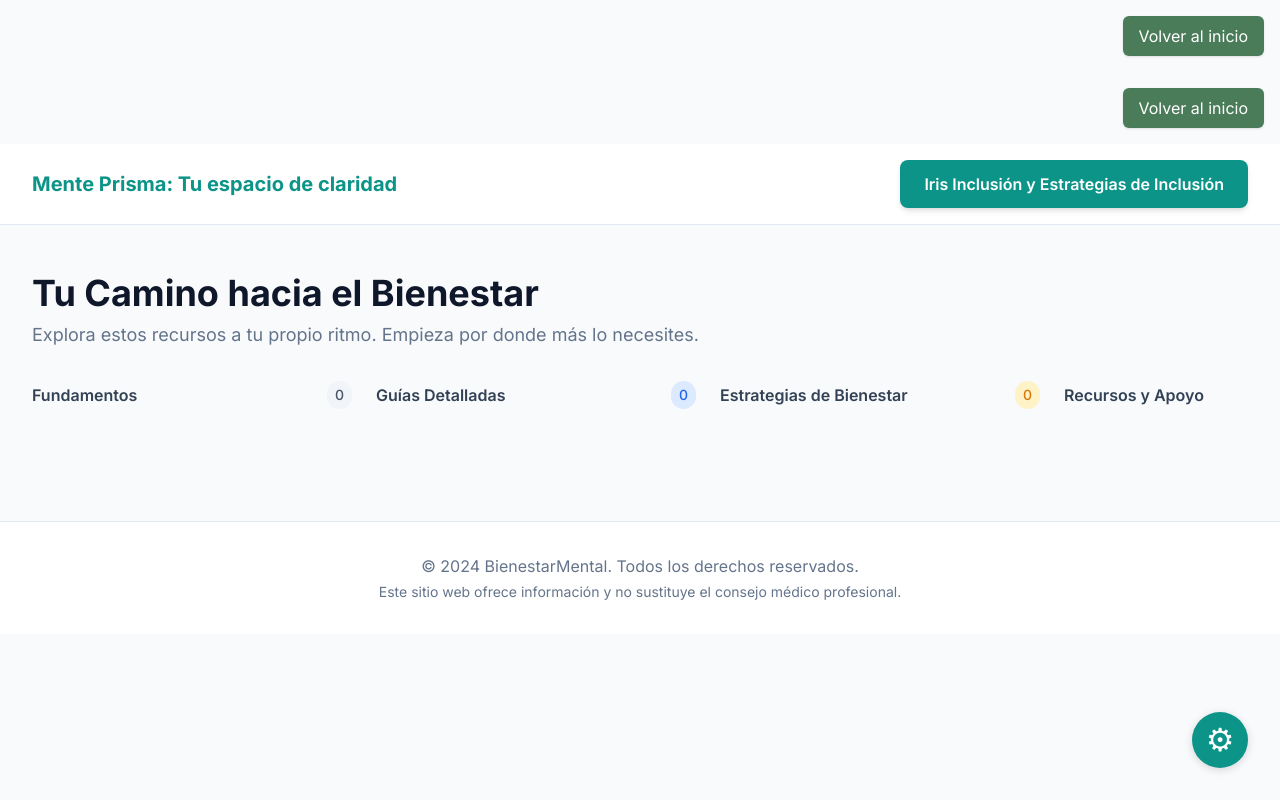
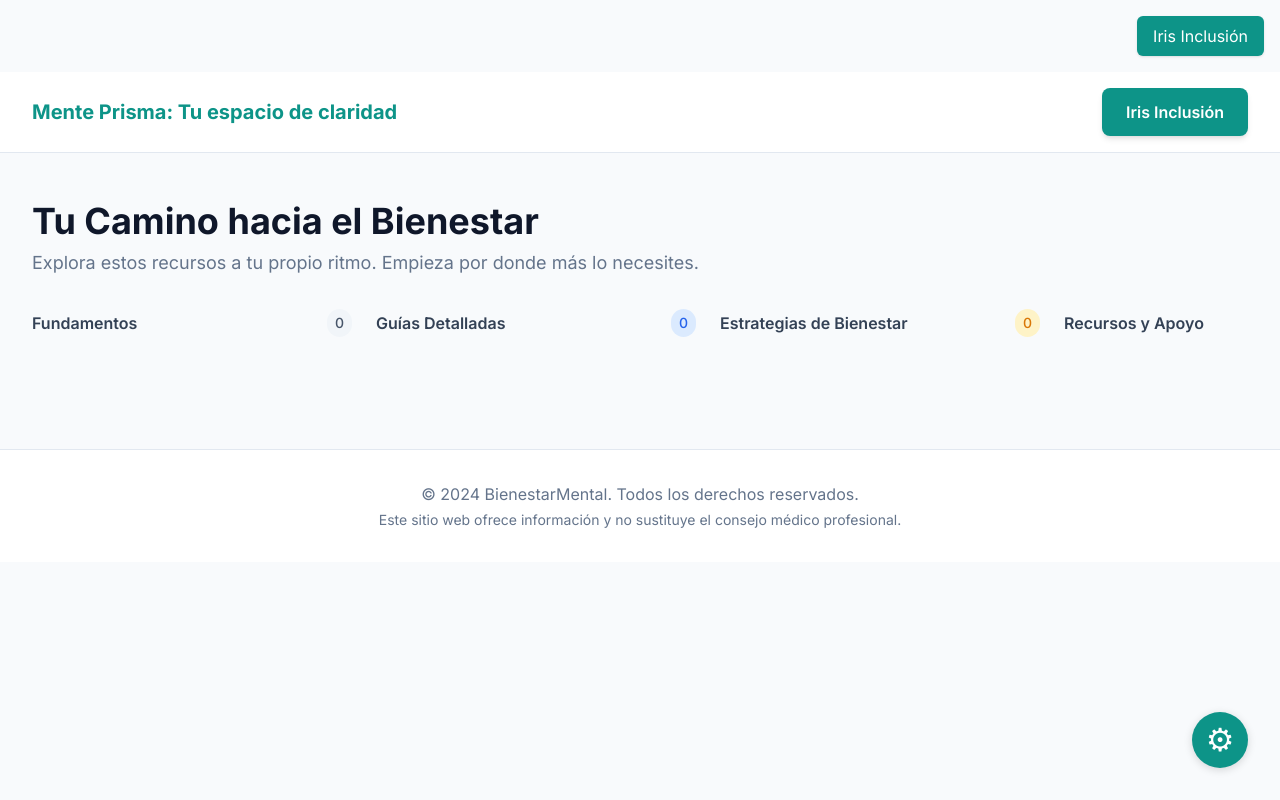
Before and after one commit to reyesbrostec/guia_salud_mental, a website: page index.html in a window 1280 px wide. Drawn offline with nearby package versions, Linux system fonts and the light colour scheme.

Commit message:
Update color scheme and navigation labels
Refreshed the color palette across inclusion.html and index.html for a more cohesive look, updating button and header colors to teal shades. Navigation button labels were also revised for clarity and consistency, such as changing 'Volver al inicio' to 'Iris Inclusión' and 'Ir a página secundaria' to 'Prisma: Salud Mental'.

```diff
--- a/index.html
+++ b/index.html
@@ -1,11 +1,6 @@
     <div class="w-full flex justify-end p-4">
-        <a href="src/inclusion.html" class="inline-flex items-center px-4 py-2 bg-[#4A7C59] text-white rounded-md shadow hover:bg-[#3A6B4A] transition-colors">
-            Volver al inicio
-        </a>
-    </div>
-    <div class="w-full flex justify-end p-4">
-        <a href="src/inclusion.html" class="inline-flex items-center px-4 py-2 bg-[#4A7C59] text-white rounded-md shadow hover:bg-[#3A6B4A] transition-colors">
-            Volver al inicio
+        <a href="src/inclusion.html" class="inline-flex items-center px-4 py-2 bg-[#0d9488] text-white rounded-md shadow hover:bg-[#0d7a6b] transition-colors">
+            Iris Inclusión
         </a>
     </div>
 <!DOCTYPE html>
@@ -218,7 +213,7 @@
         <nav class="container mx-auto px-4 sm:px-6 lg:px-8 py-4 flex justify-between items-center">
             <a href="#" class="text-xl font-bold text-teal-600">Mente Prisma: Tu espacio de claridad</a>
             <a href="inclusion.html" class="bg-teal-600 hover:bg-teal-700 text-white font-semibold px-6 py-3 rounded-lg shadow-md transition-colors">
-                Iris Inclusión y Estrategias de Inclusión
+                Iris Inclusión
             </a>
         </nav>
     </header>
```
Also changed, not shown: src/inclusion.html (+5 -5 lines), dist/inclusion.html, dist/index.html.
